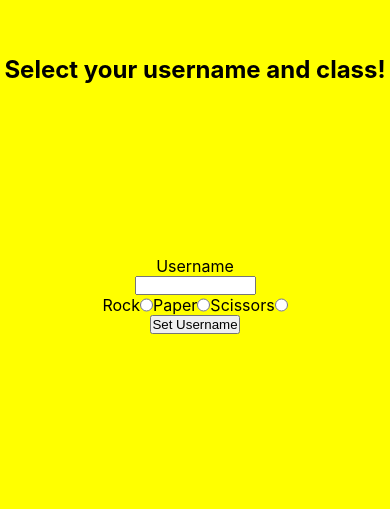
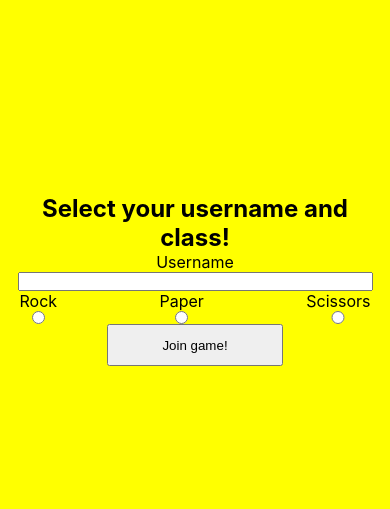
Before and after one commit to RosefireRF/Advanced-Rock-Paper-Scissors, a website: page index.html in a window 390 px wide. Shown: the part 142-651 px from the top of the page. Drawn offline with nearby package versions, Linux system fonts and the light colour scheme; no server answers.

Commit message:
Responsiveness

```diff
--- a/index.html
+++ b/index.html
@@ -27,19 +27,25 @@
 </head>
 <body>
     <div id="login" class="flex flex-column">
+      <form action="" id="charCreation" style="text-align: center;" class="flex flex-column">
         <h2>Select your username and class!</h2>
-      <form action="" id="charCreation" class="flex flex-column">
         <label for="usernameInput">Username</label>
         <input id="usernameInput" type="text">
-        <div style="display: flex;">
+        <div class="flex" style="display: flex; width: 100%; justify-content: space-between;">
+          <div class="flex selectOption flex-column">
             <label for="rock">Rock</label>
             <input type="radio" name="class" id="rock" value="R">
+          </div>
+          <div class="flex selectOption flex-column">
             <label for="paper">Paper</label>
             <input type="radio" name="class" id="paper" value="P">
+          </div>
+          <div class="flex selectOption flex-column">
             <label for="scissors">Scissors</label>
             <input type="radio" name="class" id="scissors" value="S">
           </div>
-        <button type="submit">Set Username</button>
+        </div>
+        <button class="btn" type="submit">Join game!</button>
       </form>
     </div>
     <ul id="messages"></ul>
@@ -87,7 +93,7 @@
     	 usernameForm.addEventListener('submit', function(e){
           e.preventDefault();
           selectedClass = document.querySelector('input[name="class"]:checked').value;
-          if(usernameInput.value){
+          if(usernameInput.value && selectedClass){
             socket.emit('setUsername', {name: usernameInput.value, class : selectedClass});
             console.log(usernameInput.value + "ime");
             loginScreen.remove();
--- a/public/css/style.css
+++ b/public/css/style.css
@@ -18,9 +18,21 @@
     flex-direction: column;
 }
 #charCreation{
-    width: 30%;
+    width: 90%;
     height: 50%;
 }
 #charCreation input{
     width: 100%;
 }
+.selectOption{
+    width: 100% / 3;
+}
+.btn{
+    width: 50%;
+    height: 10%;
+}
+@media only screen and (min-width: 1000px) {
+    #charCreation{
+        width: 30%;
+    }
+}
```
Lines whose indentation alone changed are shown as unchanged.
